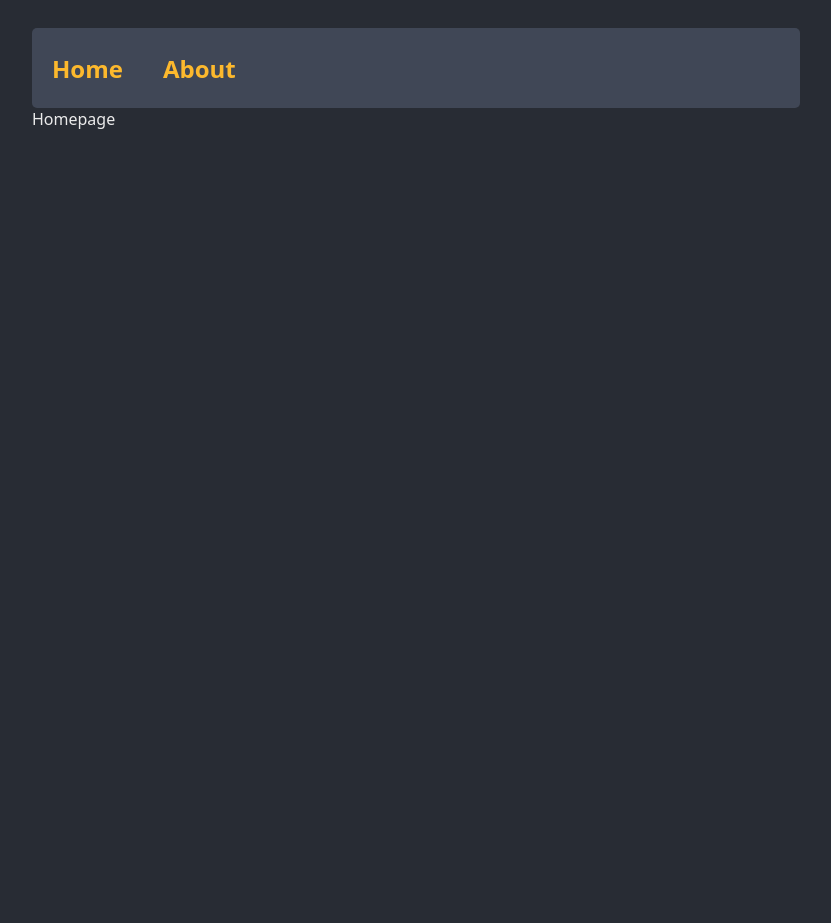
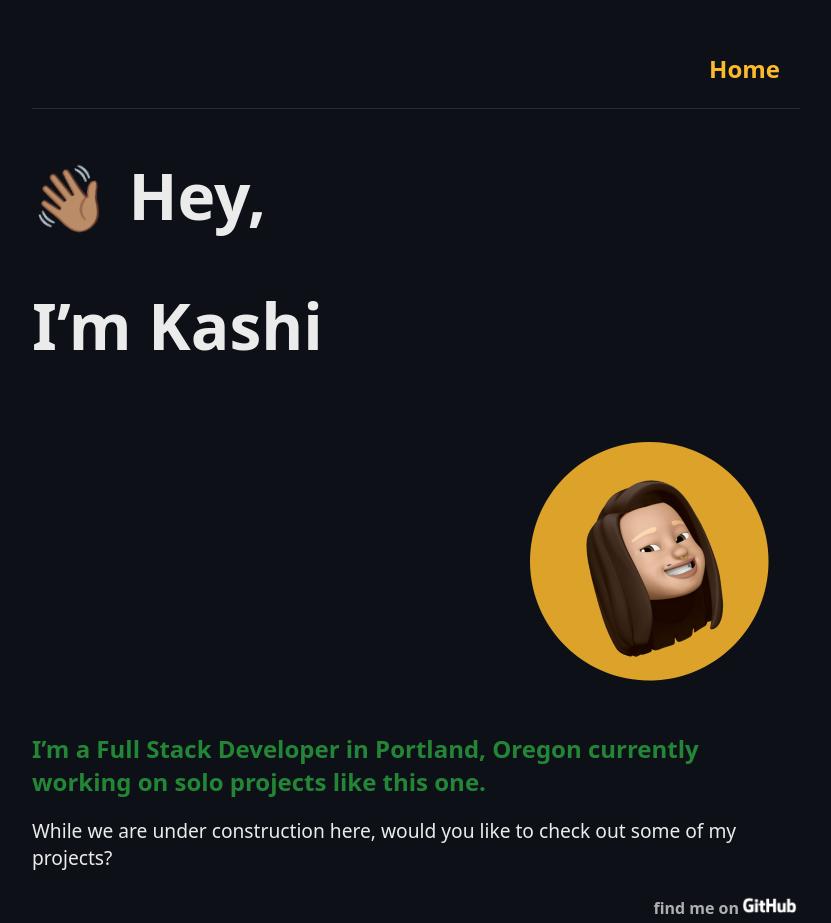
Before and after one commit to kashitamang/personal-portfolio, a React (Create React App) app: page / in a window 1280 px wide. Shown: the whole page, without its empty margins (224-1055 px from the left). Before the commit the page ends 816 px from the top, so only its background shows below. Built offline with nearby package versions, Linux system fonts and the light colour scheme.

Commit message:
adding main homepage component

```diff
--- a/src/App.js
+++ b/src/App.js
@@ -3,7 +3,6 @@ import React from 'react';
 import { BrowserRouter as Router, Switch, Route, Link } from 'react-router-dom';
 
 import HomePage from './Components/HomePage';
-import AboutPage from './Components/AboutPage';
 
 function App() {
   return (
@@ -12,13 +11,9 @@ function App() {
         <header className="header">
           <nav className="navigation">
             <Link to="/">Home</Link>
-            <Link to="/about">About</Link>
           </nav>
         </header>
         <Switch>
-          <Route path="/about">
-            <AboutPage />
-          </Route>
           <Route path="/">
             <HomePage />
           </Route>
--- a/src/Components/AboutPage.js
+++ /dev/null
@@ -1,7 +0,0 @@
-import React from 'react';
-
-export default function AboutPage() {
-  return <div className="about-page">
-    About Page
-  </div>;
-}
--- a/src/Components/HomePage.js
+++ b/src/Components/HomePage.js
@@ -1,9 +1,33 @@
 import React from 'react';
+import '../styles/App.css';
+import avatar from '../avatar.jpg';
+import githubLogo from '../GitHub_Logo_White.png';
 
 export default function HomePage() {
   return (
     <div className="homepage">
-      Homepage
+      <div className="greeting">
+        <h1>
+          <span className="wave"> 👋🏽 </span> Hey,
+        </h1>
+        <h1>I&rsquo;m Kashi</h1>
+      </div>
+      <div className="avatar-container">
+        <img
+          src={avatar}
+          alt="person with a medium skintone and shoulder length brown hair smiling"
+        ></img>
+      </div>
+      <h2>
+        I&rsquo;m a Full Stack Developer in Portland, Oregon currently working on solo projects like
+        this one.
+      </h2>
+      <p>While we are under construction here, would you like to check out some of my projects?</p>
+      <div className="media-links">
+        <h4>
+          find me on <a><img src={githubLogo} alt="black github logo" className="rotate"></img></a>
+        </h4>
+      </div>
     </div>
   );
 }
--- a/src/styles/App.css
+++ b/src/styles/App.css
@@ -0,0 +1,91 @@
+h1 {
+  font-size: 4rem;
+  color: var(--lightest-grey);
+}
+
+img {
+  height: 300px;
+}
+
+h2 {
+  color: var(--green);
+}
+
+h4 {
+    color: var(--light-grey);
+    display: flex;
+    flex-direction: row;
+    justify-content: flex-end;
+    align-items: center;
+}
+
+p {
+  font-size: 1.2rem;
+}
+
+.avatar-container {
+  display: flex;
+  flex-direction: row;
+  justify-content: flex-end;
+}
+
+.media-links h4 a img {
+    height: 25px;
+}
+
+/* animation */
+
+
+.wave {
+  animation-name: wave-animation;
+  animation-duration: 2.5s;
+  animation-iteration-count: infinite;
+  transform-origin: 70% 70%;
+  display: inline-block;
+}
+
+.wave:hover {
+    cursor: pointer;
+}
+
+@keyframes wave-animation {
+  0% {
+    transform: rotate(0deg);
+  }
+  10% {
+    transform: rotate(14deg);
+  }
+  20% {
+    transform: rotate(-8deg);
+  }
+  30% {
+    transform: rotate(14deg);
+  }
+  40% {
+    transform: rotate(-4deg);
+  }
+  50% {
+    transform: rotate(10deg);
+  }
+  60% {
+    transform: rotate(0deg);
+  }
+  100% {
+    transform: rotate(0deg);
+  }
+}
+
+.media-links h4 a :hover {
+    opacity: 20%;
+}
+
+.media-links h4 a :active {
+    opacity: 100%;
+}
+
+.rotate:hover
+{
+        -webkit-transform: rotateZ(7deg);
+        -ms-transform: rotateZ(7deg);
+        transform: rotateZ(7deg);
+}
--- a/src/styles/global.css
+++ b/src/styles/global.css
@@ -4,6 +4,10 @@
   --light-grey: #AFAFB0;
   --middle-grey: #404756;
   --dark-grey: #282C34;
+  --almost-black: #0d1117;
+
+  --green: #238636;
+  --blue: #58A6FF;
 
   --yellow: #FDB92D;
 
@@ -16,7 +20,7 @@ body {
   font-family: var(--apple-system);
   -webkit-font-smoothing: antialiased;
   -moz-osx-font-smoothing: grayscale;
-  background-color: var(--dark-grey);
+  background-color: var(--almost-black);
   color: var(--lightest-grey);
   display: flex;
   flex-direction: row;
@@ -29,9 +33,8 @@ header {
   display: flex;
   flex-direction: row;
   align-items: center;
-  justify-content: flex-start;
-  background-color: var(--middle-grey);
-  border-radius: 5px;
+  justify-content: flex-end;
+  border-bottom: 1px solid var(--dark-grey);
 }
 
 header a {
```
Also changed, not shown: src/GitHub_Logo_White.png (added), src/avatar.jpg (added).
